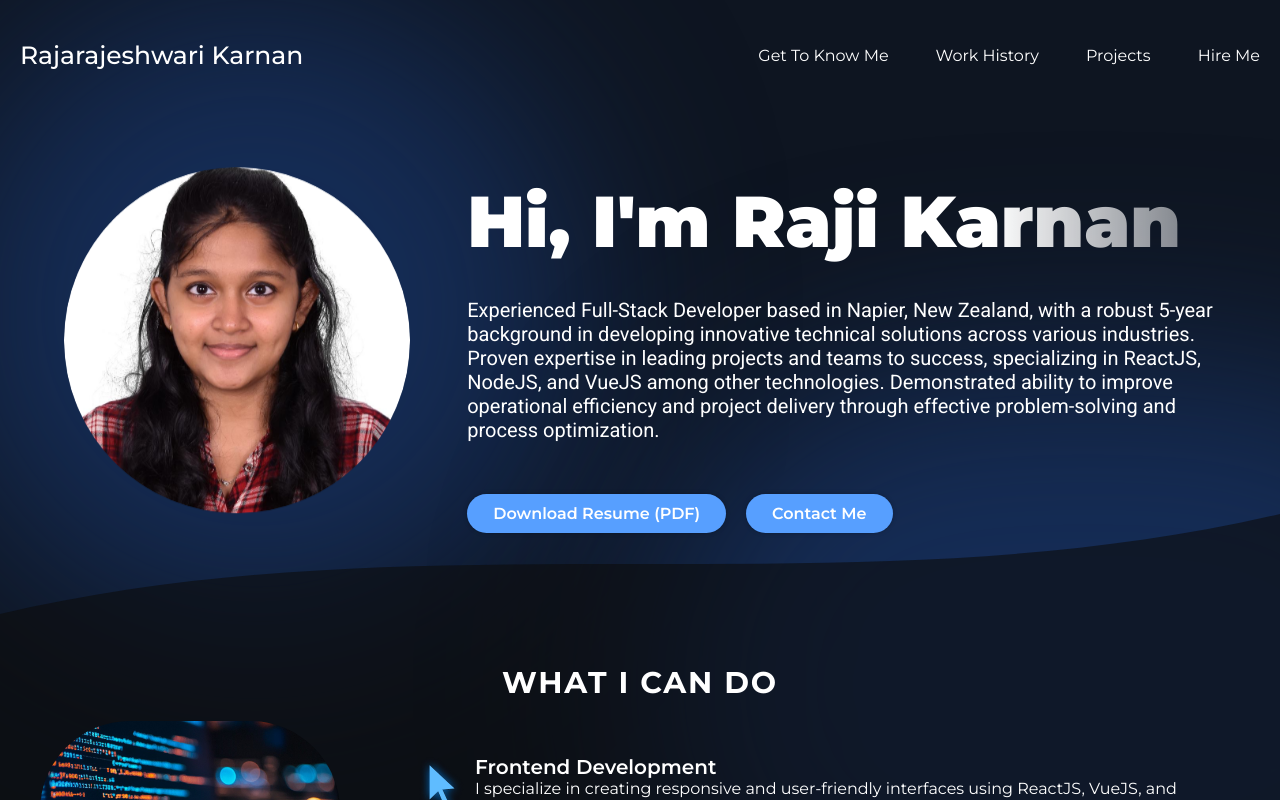
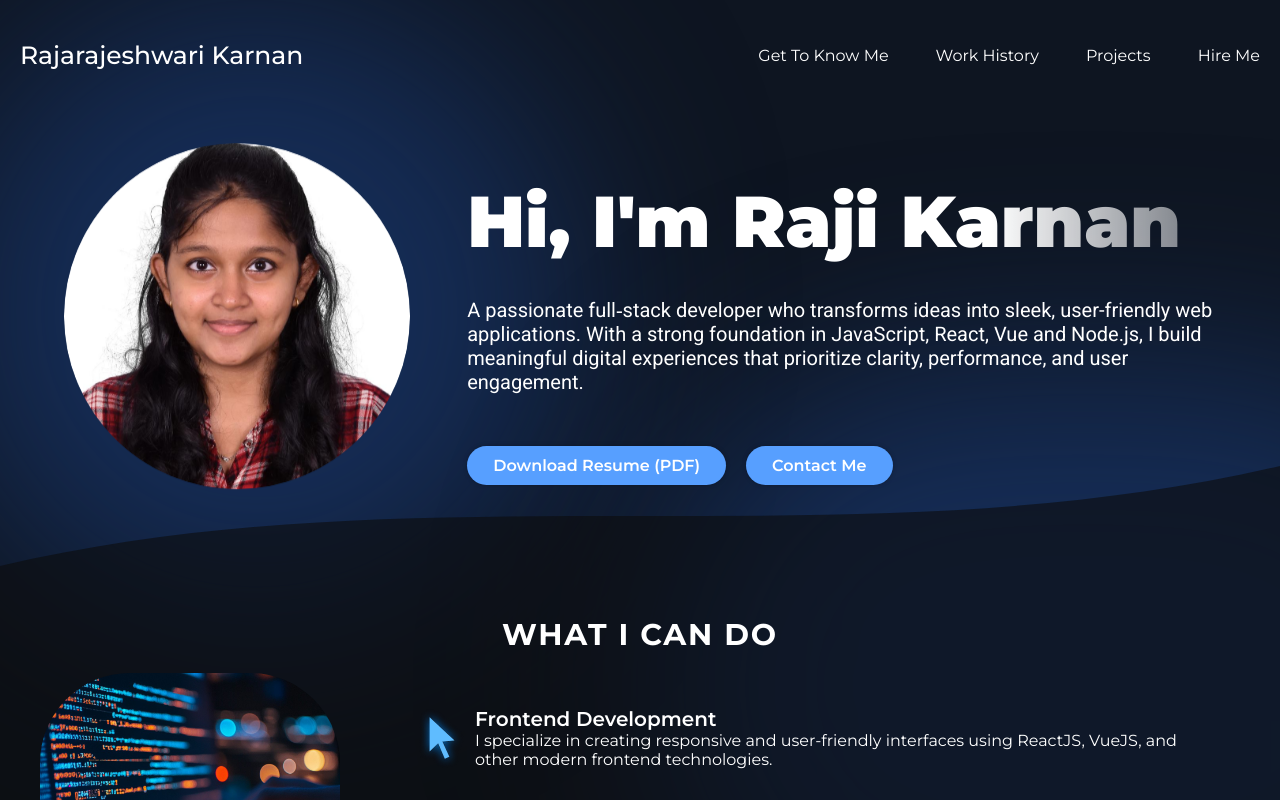
Before and after one commit to rajikarnan/Raji_Portfolio, a React (Vite) app: page / in a window 1280 px wide. Shown: the top 800 px of the page. Built offline with nearby package versions, Linux system fonts and the light colour scheme.

Commit message:
Summary update

```diff
--- a/src/components/Dev/Dev.jsx
+++ b/src/components/Dev/Dev.jsx
@@ -15,13 +15,10 @@ export const Dev = () => {
       <div className={styles.content}>
         <h1 className={styles.title}>Hi, I'm Raji Karnan</h1>
         <p className={styles.description}>
-          Experienced Full-Stack Developer based in Napier, New Zealand, with a
-          robust 5-year background in developing innovative technical solutions
-          across various industries. Proven expertise in leading projects and
-          teams to success, specializing in ReactJS, NodeJS, and VueJS among
-          other technologies. Demonstrated ability to improve operational
-          efficiency and project delivery through effective problem-solving and
-          process optimization.
+          A passionate full‑stack developer who transforms ideas into sleek,
+          user-friendly web applications. With a strong foundation in
+          JavaScript, React, Vue and Node.js, I build meaningful digital experiences
+          that prioritize clarity, performance, and user engagement.
         </p>
         <div className={styles.actionButtons}>
           <a
```
